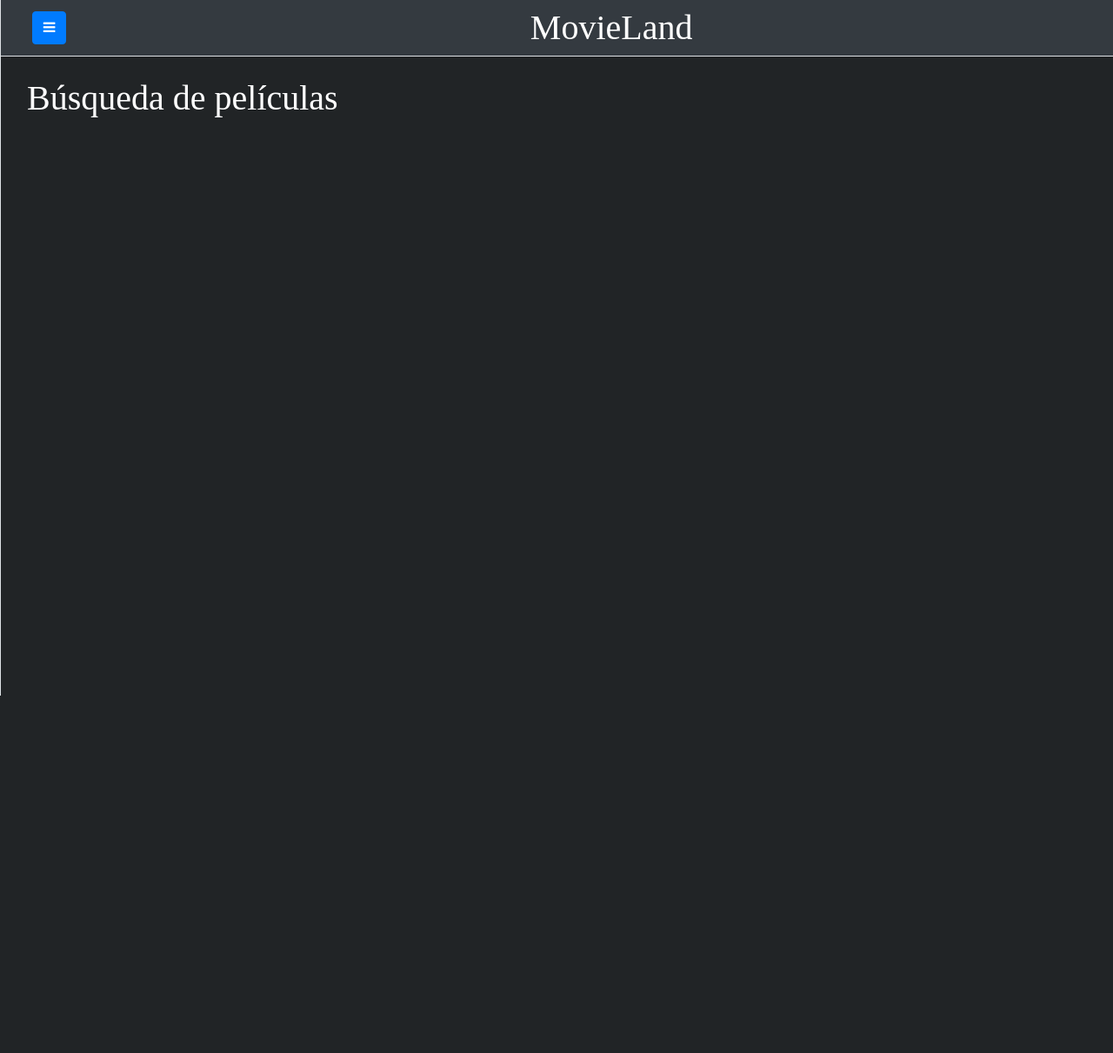
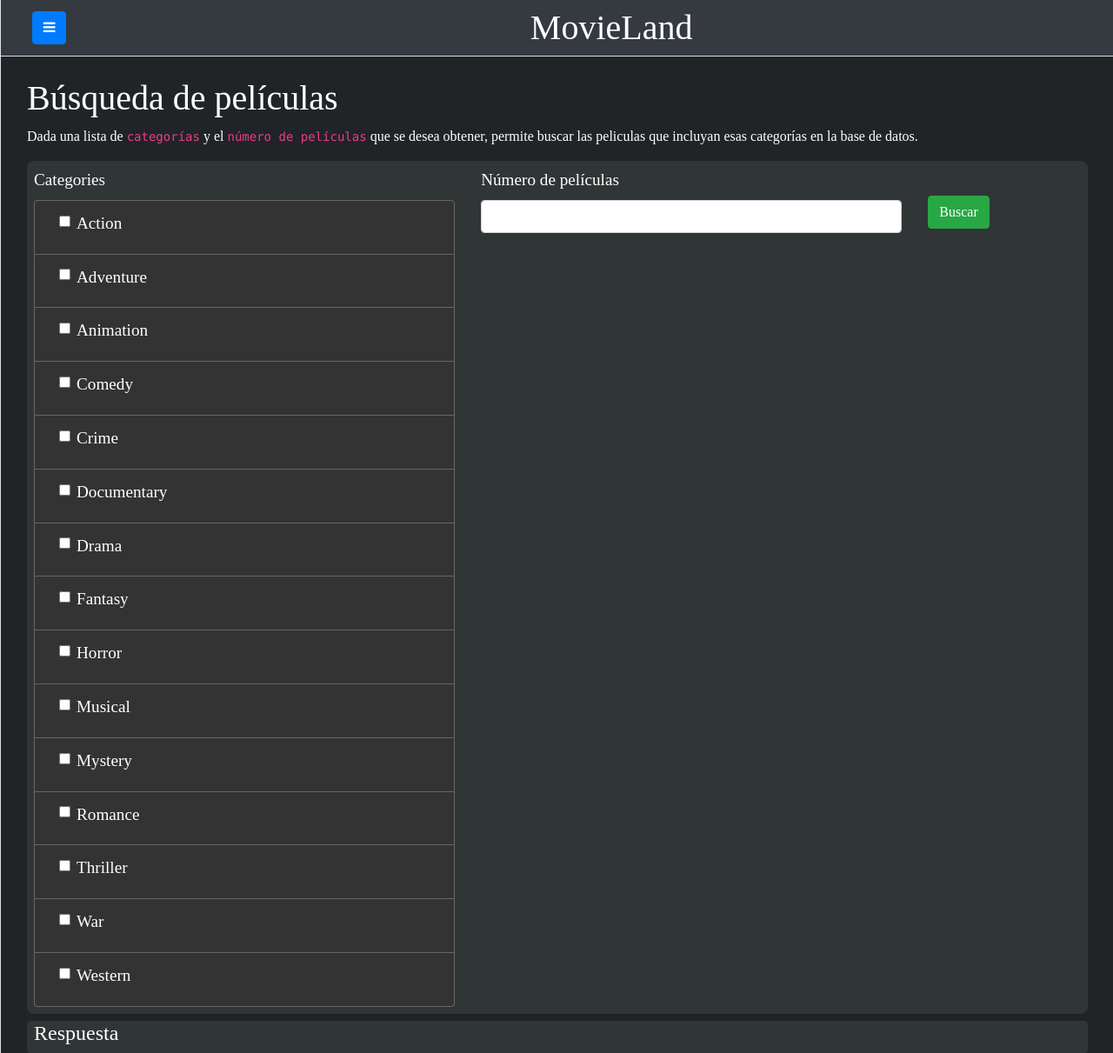
Before and after one commit to sergiogr0702/ProyectoRecomendaciones, a Flask app: page /search_movies in a window 1280 px wide. Shown: the whole page at 87% size. Before the commit the page ends 800 px from the top, so only its background shows below. Run offline with Flask 2, Linux system fonts and the light colour scheme; parts of the project's set-up code (start-up, migrations or seed data) failed here and were passed over.

Commit message:
Consulta de obtencion de peliculas por genero creada. Nuevo indice incorporado. Adicion de numero de recomendaciones al sistema de peliculas similares.

```diff
--- a/dataTreatment/createStructure.py
+++ b/dataTreatment/createStructure.py
@@ -8,7 +8,8 @@ def createStructure(client):
         client.command("CREATE PROPERTY Movie.Genres EMBEDDEDLIST STRING")
 
         client.command("CREATE INDEX Movie.MovieID ON Movie (MovieID) UNIQUE")
-        client.command("CREATE INDEX Movie_Title ON Movie (Title) FULLTEXT ENGINE LUCENE")
+        client.command("CREATE INDEX Movie.Title ON Movie (Title) FULLTEXT ENGINE LUCENE")
+        client.command("CREATE INDEX Movie.Genres ON Movie (Genres) NOTUNIQUE_HASH_INDEX")
 
     if not client.command('SELECT FROM ( SELECT expand(classes) FROM metadata:schema ) WHERE name = "User"'):
         client.command("CREATE CLASS User EXTENDS V")
@@ -27,4 +28,4 @@ def createStructure(client):
         client.command("CREATE PROPERTY Rating.Rating INTEGER")
         client.command("CREATE PROPERTY Rating.Timestamp DATE")
 
-        client.command("CREATE INDEX Rating_UserID_MovieID ON Rating(UserID, MovieID) UNIQUE")
+        client.command("CREATE INDEX Rating.UserID.MovieID ON Rating(UserID, MovieID) UNIQUE")
--- a/forms/RecomendationByUserForm.py
+++ b/forms/RecomendationByUserForm.py
@@ -17,7 +17,7 @@ class RecomendationByUserForm(FlaskForm):
         'Número de recomendaciones',
         [
             DataRequired(),
-            NumberRange(min=1)
+            NumberRange(min=1, max=100)
         ],
         render_kw={"class": "form-control", "id": "floatingInput"}
     )
--- /dev/null
+++ b/forms/SearchMoviesForm.py
@@ -0,0 +1,66 @@
+from flask_wtf import FlaskForm, RecaptchaField
+from wtforms import IntegerField, SubmitField
+from wtforms.validators import DataRequired, NumberRange
+
+from wtforms import SelectMultipleField, widgets
+from markupsafe import Markup
+
+
+class BootstrapListWidget(widgets.ListWidget):
+
+    def __call__(self, field, **kwargs):
+        kwargs.setdefault("id", field.id)
+        html = [f"<{self.html_tag} {widgets.html_params(**kwargs)}>"]
+        for subfield in field:
+            if self.prefix_label:
+                html.append(
+                    f"<li class='list-group-item pl-5'>{subfield.label} {subfield(class_='form-check-input ms-1')}</li>")
+            else:
+                html.append(
+                    f"<li class='list-group-item pl-5'>{subfield(class_='form-check-input me-1')} {subfield.label}</li>")
+        html.append("</%s>" % self.html_tag)
+        return Markup("".join(html))
+
+
+class MultiCheckboxField(SelectMultipleField):
+    """
+    A multiple-select, except displays a list of checkboxes.
+
+    Iterating the field will produce subfields, allowing custom rendering of
+    the enclosed checkbox fields.
+    """
+    widget = BootstrapListWidget(prefix_label=False)
+    option_widget = widgets.CheckboxInput()
+
+
+class SearchMoviesForm(FlaskForm):
+    categories = MultiCheckboxField('Categories',
+                                    choices=[('Action', 'Action'),
+                                             ('Adventure', 'Adventure'),
+                                             ('Animation', 'Animation'),
+                                             ('Comedy', 'Comedy'),
+                                             ('Crime', 'Crime'),
+                                             ('Documentary', 'Documentary'),
+                                             ('Drama', 'Drama'),
+                                             ('Fantasy', 'Fantasy'),
+                                             ('Horror', 'Horror'),
+                                             ('Musical', 'Musical'),
+                                             ('Mystery', 'Mystery'),
+                                             ('Romance', 'Romance'),
+                                             ('Thriller', 'Thriller'),
+                                             ('War', 'War'),
+                                             ('Western', 'Western')]
+                                    )
+
+    number = IntegerField(
+        'Número de películas',
+        [
+            DataRequired(),
+            NumberRange(min=1, max=100)
+        ],
+        render_kw={"class": "form-control", "id": "floatingInput"}
+    )
+
+    recaptcha = RecaptchaField()
+    submit = SubmitField('Buscar',
+                         render_kw={"class": "btn btn-success mt-2"})
--- a/routes.py
+++ b/routes.py
@@ -6,6 +6,7 @@ from flask import Blueprint, render_template, request
 from data.orient_setup import dbConectar
 from forms.RecomendationByFilmForm import RecomendationByFilmForm
 from forms.RecomendationByUserForm import RecomendationByUserForm
+from forms.SearchMoviesForm import SearchMoviesForm
 
 my_routes = Blueprint('my_routes', __name__)
 
@@ -43,8 +44,9 @@ def index():
     form = RecomendationByFilmForm()
     response = []
     if form.is_submitted():
-        title = request.form['title']  # Get the value of the 'title' field
-        response = dao.findSimilarMovies(title)
+        title = request.form['title']
+        number = request.form['number']
+        response = dao.findSimilarMovies(title, number)
 
     return render_template('pages/index.html', form=form, response=response)
 
@@ -62,11 +64,19 @@ def recommendation_by_user():
     return render_template('pages/recommendation_by_user.html', form=form, response=response)
 
 
-@my_routes.route('/search_users')
+@my_routes.route('/search_users', methods=["GET", "POST"])
 def search_users():
     return render_template('pages/search_users.html')
 
 
-@my_routes.route('/search_movies')
+@my_routes.route('/search_movies', methods=["GET", "POST"])
 def search_movies():
-    return render_template('pages/search_movies.html')
+    form = SearchMoviesForm()
+    response = []
+    if form.is_submitted():
+        categories = request.form.getlist('categories')
+        number = request.form['number']
+
+        response = dao.searchMovies(categories, number)
+
+    return render_template('pages/search_movies.html', form=form, response=response)
--- a/static/css/dark.css
+++ b/static/css/dark.css
@@ -39,3 +39,11 @@ body {
 .container-fluid {
     margin-top: 20px;
 }
+
+.custom-checkbox {
+    margin-right: 1rem;
+    background-color: #343a40;
+}
+.custom-checkbox + label {
+    margin-right: 2rem;
+}
--- a/static/css/style.css
+++ b/static/css/style.css
@@ -53,3 +53,11 @@ body {
 .flashcard-options:first-child {
     margin-top: 0;
 }
+
+.custom-checkbox {
+    margin-right: 1rem;
+    background-color: #343a40;
+}
+.custom-checkbox + label {
+    margin-right: 2rem;
+}
--- a/templates/pages/recommendation_by_user.html
+++ b/templates/pages/recommendation_by_user.html
@@ -4,8 +4,7 @@
 <div class="container-fluid">
     <h1 class="mt-4">Recomendaciones por usuario</h1>
     <p>Dado el <code>identificador</code> de un usuario se mostrarán las películas que
-        gustaron a usuarios similares al escogido. <b>Advertencia, esta consulta puede tardar
-            unos segundos en ejecutarse. Se ruega tener paciencia.</b></p>
+        gustaron a usuarios similares al escogido.</p>
 
     <div class="form-wrapper p-2" style="background-color: #303536; border-radius: 0.5rem; margin-bottom: 0.5rem;">
         <form method="POST" role="form" action="{{ url_for('my_routes.recommendation_by_user') }}">
--- a/templates/pages/search_movies.html
+++ b/templates/pages/search_movies.html
@@ -3,7 +3,48 @@
 {% block content %}
 <div class="container-fluid">
     <h1 class="mt-4">Búsqueda de películas</h1>
-    <p></p>
-    <!-- rest of the template -->
+    <p>Dada una lista de <code>categorías</code> y el <code>número de películas</code> que se desea obtener, permite buscar las
+        peliculas que incluyan esas categorías en la base de datos.</p>
+
+    <div class="form-wrapper p-2" style="background-color: #303536; border-radius: 0.5rem; margin-bottom: 0.5rem;">
+        <form method="POST" role="form" action="{{ url_for('my_routes.search_movies') }}">
+            <div class="row">
+                <div class="col-md-5">
+                    {{ form.categories.label(class_="form-label") }}
+                    {{ form.categories(class_="list-group") }}
+                </div>
+                <div class="col-md-5">
+                    {{ form.number.label }}
+                    {{ form.number }}
+                </div>
+                <div class="col-md-2 pt-4">
+                    {{ form.submit }}
+                </div>
+            </div>
+        </form>
+    </div>
+
+    <div style="background-color: #303536; border-radius: .25rem;">
+        <h4 class="m-2">Respuesta</h4>
+
+        <div class="card-grid d-flex flex-wrap gap-3" >
+            {% for item in response %}
+                <div class="card p-2 m-2" style="box-shadow: 0 0 5px 2px rgba(0, 0, 0, .3); background-color: #4b5556; border-radius: .25rem; min-width: 300px;">
+                    <div class="front">
+                        <div class="front_title">
+                            <p class="mb-2" style="font-size: 1.2rem; font-weight: bold;">ID:</p>
+                        </div>
+                        <div class="front_name mb-3 ml-3">
+                            {{ item.movieID }}
+                        </div>
+                        <div class="flashcard-options" style="margin-top: .5rem; color: #fff; font-size: .75rem;">
+                            <p class="mb-2" style="font-size: 1.2rem; font-weight: bold;">Título:</p>
+                            {{ item.title }}
+                        </div>
+                    </div>
+                </div>
+            {% endfor %}
+        </div>
+    </div>
 </div>
 {% endblock %}
```
Also changed, not shown: data/operations.py (+31 -2 lines), forms/RecomendationByFilmForm.py (+11 -2 lines), templates/pages/index.html (+10 -10 lines).
